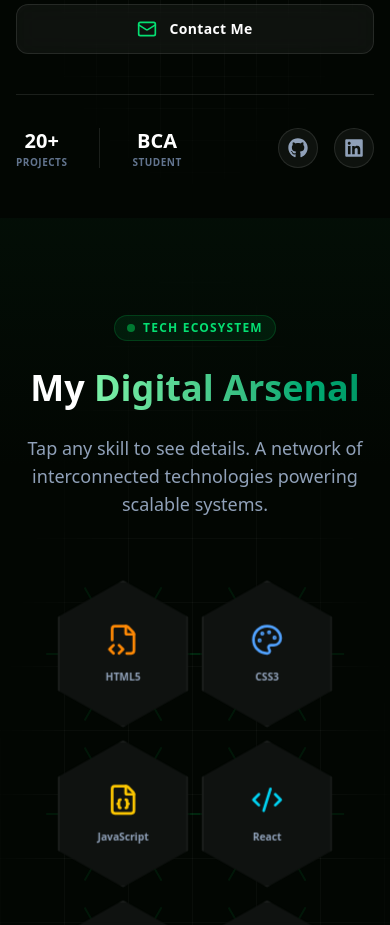
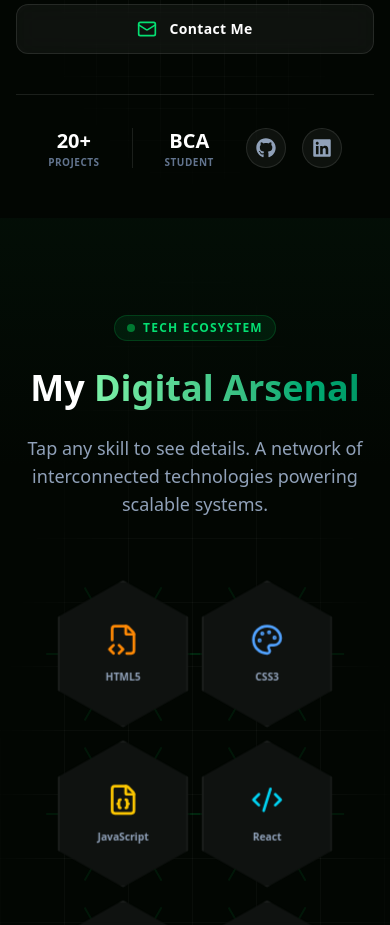
Before and after one commit to masterSahil/Master-Portfolio, a Next.js app: page / in a window 390 px wide. Shown: the part 980-1905 px from the top of the page. Built offline with nearby package versions, Linux system fonts and the light colour scheme.

Commit message:
responsive fix

```diff
--- a/src/components/Hero.jsx
+++ b/src/components/Hero.jsx
@@ -71,8 +71,7 @@ const Hero = () => {
           preserveAspectRatio="xMidYMid meet">
 
           {/* Mobile Centered Text */}
-          <motion.text
-            x="50%"
+          <motion.text x="50%"
             y="50%"
             textAnchor="middle"
             dominantBaseline="middle"
@@ -233,7 +232,7 @@ const Hero = () => {
                 <div className="w-px h-10 bg-white/10"></div>
                 <Stat value="BCA" label="Student" />
 
-              <div className="flex gap-4 ml-auto lg:ml-0">
+              <div className="flex gap-4 sm:ml-4">
                 <SocialIcon icon={FaGithub} target="_blank" rel="noopener noreferrer" href="https://github.com/masterSahil" />
                 <SocialIcon icon={FaLinkedin} target="_blank" rel="noopener noreferrer" href="https://www.linkedin.com/in/sahil-master/" />
               </div>
```
Lines whose indentation alone changed are shown as unchanged.
